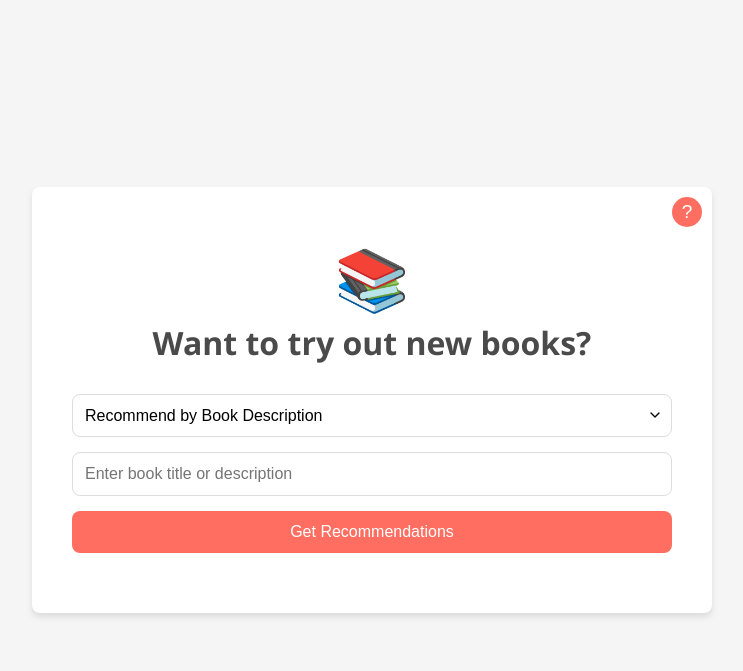
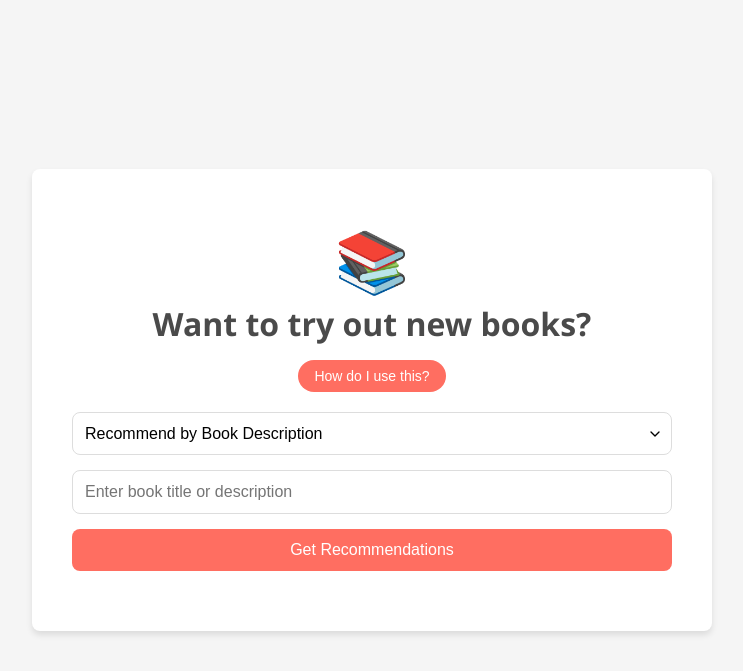
Before and after one commit to hootyhoot/book-recommender, a Flask app: page / in a window 1280 px wide. Shown: the top 671 px of the page, without its empty margins (268-1011 px from the left). Run offline with Flask 3, Linux system fonts and the light colour scheme; parts of the project's set-up code (start-up, migrations or seed data) failed here and were passed over.

Commit message:
Changed help button to be more visible

```diff
--- a/templates/index.html
+++ b/templates/index.html
@@ -48,7 +48,7 @@
         h1 {
             text-align: center;
             color: var(--primary-color);
-            margin-bottom: 30px;
+            margin-bottom: 15px;
         }
 
         #query-form {
@@ -151,20 +151,23 @@
             width: 100%;
         }
 
+        .help-section {
+            display: flex;
+            justify-content: center;
+            align-items: center;
+            margin-bottom: 20px;
+            position: relative;
+        }
+
         .help-button {
-            position: absolute;
-            top: 10px;
-            right: 10px;
             background-color: var(--accent-color);
             color: white;
             border: none;
-            border-radius: 50%;
-            width: 30px;
-            height: 30px;
-            font-size: 19px;
+            border-radius: 20px;
+            padding: 8px 16px;
+            font-size: 14px;
             cursor: pointer;
             display: flex;
-            justify-content: center;
             align-items: center;
             transition: background-color 0.3s ease;
         }
@@ -173,36 +176,67 @@
             background-color: #2980b9;
         }
 
+        .help-button-icon {
+        }
+
         .help-text {
             display: none;
             position: absolute;
-            top: 50px;
-            right: 10px;
+            top: 100%;
+            left: 50%;
+            transform: translateX(-50%);
             background-color: white;
             border: 1px solid #ddd;
             border-radius: var(--border-radius);
             padding: 15px;
-            max-width: 300px;
+            width: 300px;
             box-shadow: 0 2px 4px rgba(0, 0, 0, 0.1);
             z-index: 1000;
+            margin-top: 10px;
+        }
+
+        .help-text::before {
+            content: '';
+            position: absolute;
+            top: -10px;
+            left: 50%;
+            transform: translateX(-50%);
+            border-width: 0 10px 10px 10px;
+            border-style: solid;
+            border-color: transparent transparent #ddd transparent;
+        }
+
+        .help-text::after {
+            content: '';
+            position: absolute;
+            top: -9px;
+            left: 50%;
+            transform: translateX(-50%);
+            border-width: 0 9px 9px 9px;
+            border-style: solid;
+            border-color: transparent transparent white transparent;
         }
     </style>
 </head>
 <body>
     <!-- placeholder elements to be filled by ajax function call in js -->
     <div class="container">
-        <button class="help-button" id="helpBtn">?</button>
+        <h1 class="emoji">📚</h1>
+        <h1>Want to try out new books?</h1>
+        <div class="help-section">
+            <button class="help-button" id="helpBtn">
+                <span class="help-button-icon">How do I use this?</span>
+            </button>
             <div class="help-text" id="helpText">
                 <h3>To get the best book recommendations:</h3>
                 <ul>
                     <li>Describe the type of book you're looking for (e.g., "science fiction with time travel")</li>
+                    <li>Mention themes or elements you enjoy (e.g., "mystery novels with strong female leads")</li>
                     <li>Include specific genres or settings you're interested in (e.g., "historical fiction set in ancient Rome")</li>
-                <li>Mention themes or elements you enjoy (e.g., "mystery novels with strong female leads")</li>
                     <li>You can also describe the mood or atmosphere you're seeking (e.g., "cozy mystery with humor")</li>
                 </ul>
             </div>
-        <h1 class="emoji">📚</h1>
-        <h1>Want to try out new books?</h1>
+        </div>
         <form id="query-form">
             <select id="search-type" name="search_type">
                 <option value="description">Recommend by Book Description</option>
```
Lines whose indentation alone changed are shown as unchanged.
